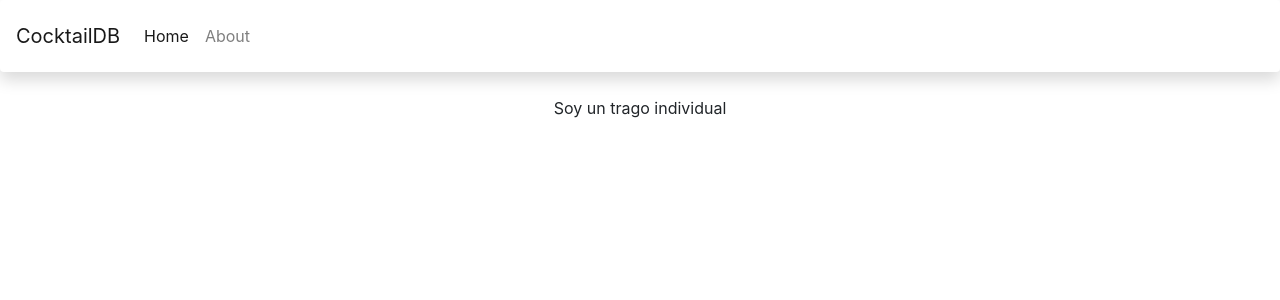
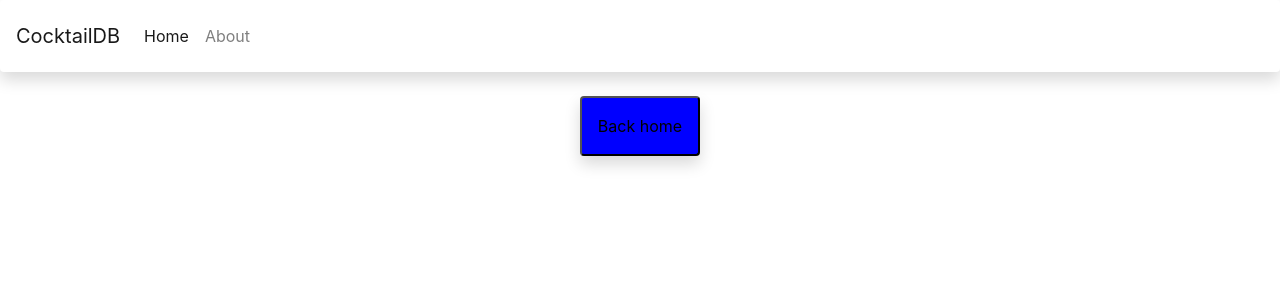
Before and after one commit to Emmanuel-Guerreiro/cocktailDB, a React (Create React App) app: page /cocktail/1 in a window 1280 px wide. Shown: the top 300 px of the page. Built offline with nearby package versions, Linux system fonts and the light colour scheme.

Commit message:
Empezada pagina TragoIndividual

```diff
--- a/src/App.css
+++ b/src/App.css
@@ -1,3 +1,7 @@
 .App {
   text-align: center;
 }
+
+button {
+  color: black;
+}
--- a/src/App.js
+++ b/src/App.js
@@ -1,10 +1,13 @@
 import React from "react";
-import "./App.css";
 import { BrowserRouter as Router, Switch, Route } from "react-router-dom";
 import "bootstrap/dist/css/bootstrap.min.css";
 import $ from "jquery";
 import Popper from "popper.js";
 import "bootstrap/dist/js/bootstrap.bundle.min";
+
+//importo hojas de css
+import "./App.css";
+import "./estilos/Componentes.css";
 
 //importo componentes
 import NavBar from "./componentes/navbar";
@@ -14,6 +17,8 @@ import Home from "./paginas/home";
 import About from "./paginas/about";
 import TragoIndividual from "./paginas/tragoIndividual";
 import Error from "./paginas/error";
+
+//TODO: borrar el ROUTE de experimentacion
 
 function App() {
   return (
@@ -30,6 +35,9 @@ function App() {
           <Route path="/cocktail/:id">
             <TragoIndividual />
           </Route>
+          <Route path="/experimentacion">
+            <TragoIndividual />
+          </Route>
           <Route path="*">
             <Error />
           </Route>
--- a/src/componentes/navbar.js
+++ b/src/componentes/navbar.js
@@ -2,9 +2,12 @@ import React from "react";
 import { Link } from "react-router-dom";
 
 const NavBar = () => {
+  const bootstrapStyle =
+    "navbar fixed-top navbar-expand-lg navbar-light bg-light shadow p-3 mb-5 bg-white rounded";
+
   return (
     <div>
-      <nav className="navbar fixed-top navbar-expand-lg navbar-light bg-light shadow p-3 mb-5 bg-white rounded">
+      <nav className={`navBar ${bootstrapStyle}`}>
         <Link className="navbar-brand" to="/">
           CocktailDB
         </Link>
--- a/src/componentes/tarjetaTrago.js
+++ b/src/componentes/tarjetaTrago.js
@@ -0,0 +1,12 @@
+import React from "react";
+
+const TarjetaTrago = () => {
+  return (
+    <div>
+      soy una tarjeta
+      <p>soy un parrafito</p>
+    </div>
+  );
+};
+
+export default TarjetaTrago;
--- a/src/index.css
+++ b/src/index.css
@@ -12,3 +12,12 @@ code {
   font-family: source-code-pro, Menlo, Monaco, Consolas, "Courier New",
     monospace;
 }
+
+.navbar {
+  border-bottom: 1px blue;
+}
+
+#boton-vuelta {
+  border-radius: 35%;
+  background-color: blue !important;
+}
--- a/src/paginas/tragoIndividual.js
+++ b/src/paginas/tragoIndividual.js
@@ -1,11 +1,20 @@
-import React from 'react';
+import React from "react";
+import { Link } from "react-router-dom";
+
+//Importo componentes
+import TarjetaTrago from "../componentes/tarjetaTrago";
 
 const TragoIndividual = () => {
-    return(
-        <div>
-            Soy un trago individual
-        </div>
-    );
-}
+  const bootstrapStyle = "shadow p-3 mb-5 bg-white rounded";
+  return (
+    <div className="d-flex flex-column justify-content-center">
+      <Link to="/">
+        <button id="boton-vuelta" className={`${bootstrapStyle}`}>
+          <span>Back home</span>
+        </button>
+      </Link>
+    </div>
+  );
+};
 
 export default TragoIndividual;
```
Also changed, not shown: src/estilos/Componentes.css (added), 1 other file (tests, documents, lock files or other folders).
